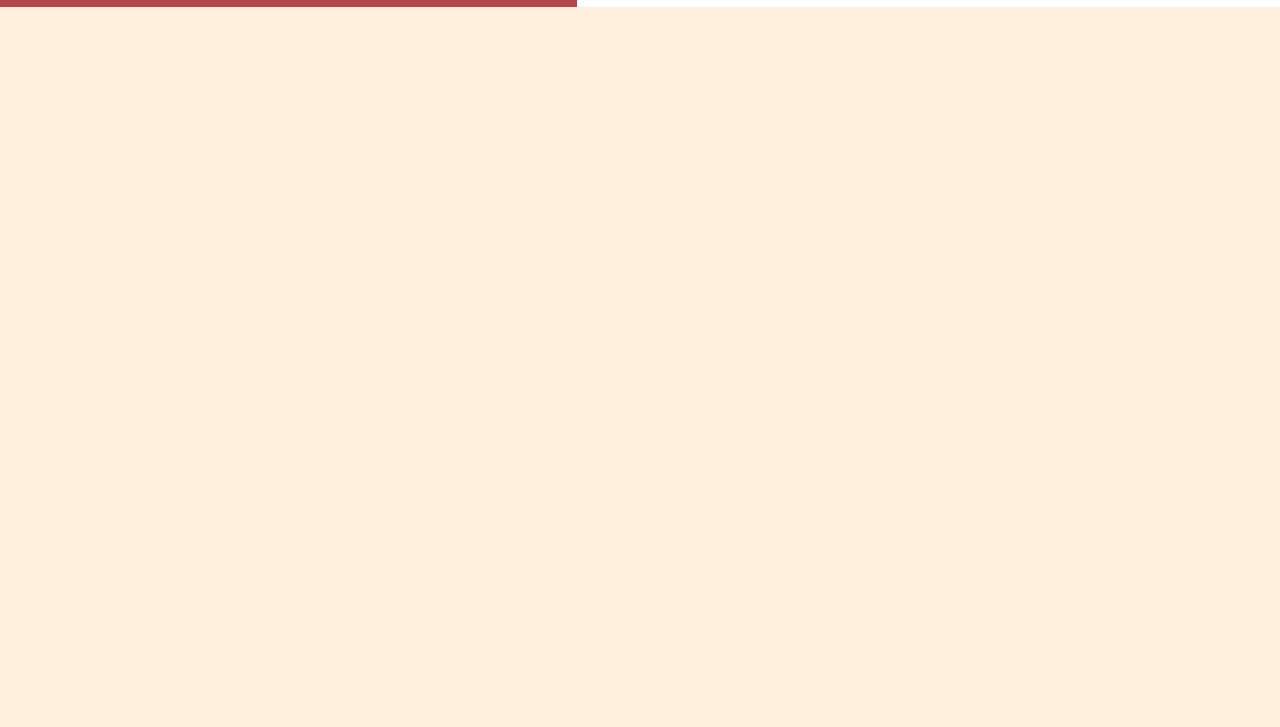
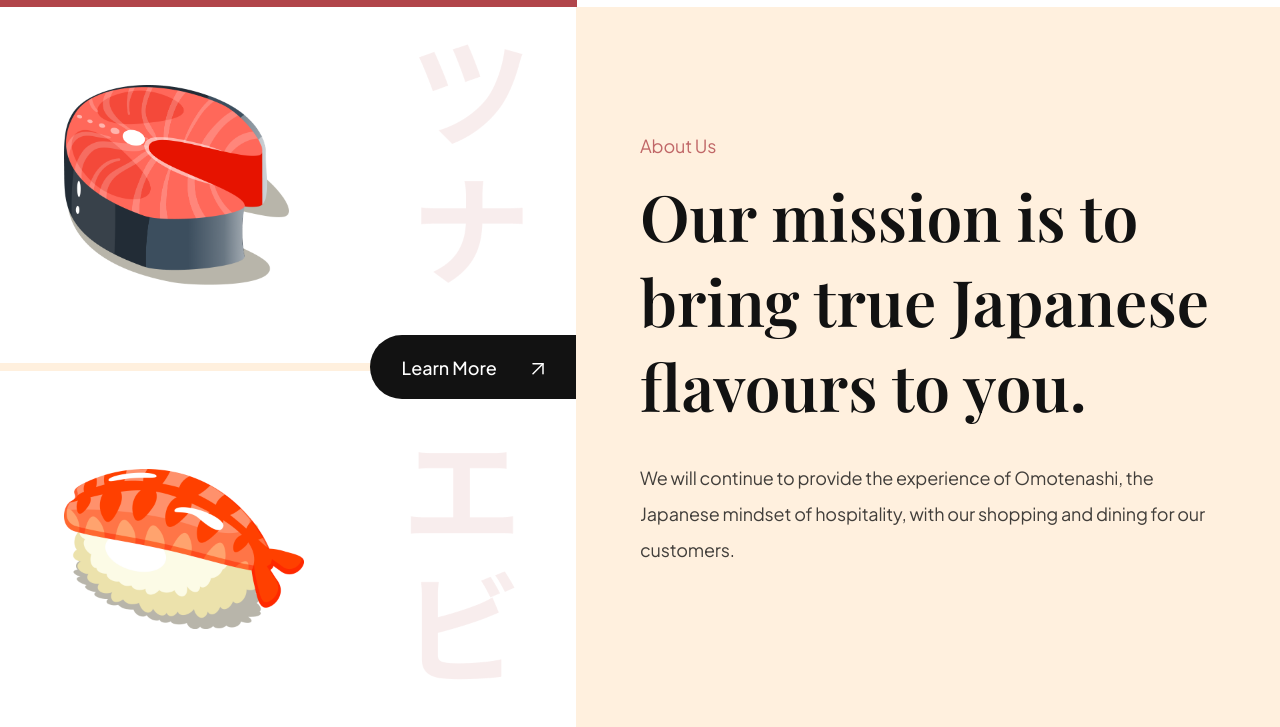
Before and after one commit to Luwaja/sushi-website-tutorial, a website built with Vite: page sushi-website-tutorial/index.html in a window 1280 px wide. Shown: the part 791-1518 px from the top of the page. Before the commit the page ends 800 px from the top, so only its background shows below. Built offline with nearby package versions, Linux system fonts and the light colour scheme.

Commit message:
implemented about us section

```diff
--- a/sushi-website-tutorial/css/sections/about.css
+++ b/sushi-website-tutorial/css/sections/about.css
@@ -1,3 +1,83 @@
-.about {
+.about-us {
+  display: flex;
+  min-height: 720px;
+  overflow: hidden;
+}
 
+.about-us__image {
+  flex: 1;
+  display: flex;
+  flex-direction: column;
+  justify-content: center;
+
+  background: var(--color-white);
+
+  position: relative;
 }
+
+.about-us__image div {
+  padding: 32px 64px;
+
+  flex: 1;
+  display: flex;
+  align-items: center;
+
+  background-position: center;
+  background-repeat: no-repeat;
+  background-size: contain;
+}
+
+.about-us__image-sushi3 {
+  border-bottom: 8px solid var(--color-creamson);
+
+  background-image: url("../../assets/about_bg1.png");
+}
+
+.about-us__image-sushi2 {
+  background-image: url("../../assets/about_bg2.png");
+}
+
+.about-us__image-sushi3 img {
+  width: 225px;
+  height: 200px;
+}
+
+.about-us__image-sushi2 img {
+  width: 240px;
+  height: 160px;
+}
+
+.about-us__button {
+  position: absolute;
+  right: 0;
+
+  padding: 12px 32px;
+  min-height: 64px;
+
+  background: var(--secondary-color);
+  border-radius: 32px 0 0 32px;
+  border: 0;
+  outline: 0;
+
+  color: #fff;
+  font-family: var(--plus-jakarta-sans);
+  font-weight: 500;
+  font-size: 18px;
+  line-height: 23px;
+
+  cursor: pointer;
+}
+
+.about-us__button img {
+  object-fit: contain;
+  margin-left: 32px;
+}
+
+.about-us__content {
+  padding: 64px;
+
+  flex: 1;
+  display: flex;
+  justify-content: center;
+  flex-direction: column;
+}
--- a/sushi-website-tutorial/css/sections/hero.css
+++ b/sushi-website-tutorial/css/sections/hero.css
@@ -56,7 +56,7 @@
 
 .hero-content-info h1 {
   font-size: 80px;
-  font-weight: 600px;
+  font-weight: 600;
   font-family: var(--playfair-display);
   color: var(--secondary-color);
 }
--- a/sushi-website-tutorial/index.html
+++ b/sushi-website-tutorial/index.html
@@ -84,6 +84,27 @@
     </section>
 
     <section class="about-us">
+      <div class="about-us__image">
+        <div class="about-us__image-sushi3">
+          <img src="assets/sushi-3.png" alt="sushi"/>
+        </div>
+
+        <button class="about-us__button">
+          Learn More
+          <img src="assets/arrow-up-right.svg" alt="learn more"/>
+        </button>
+
+        <div class="about-us__image-sushi2">
+          <img src="assets/sushi-2.png" alt="sushi"/>
+        </div>
+
+      </div>
+
+      <div class="about-us__content">
+        <p class="sushi__subtitle"> About Us</p>
+        <h3 class="sushi__title">Our mission is to bring true Japanese flavours to you.</h3>
+        <p class="sushi__description">We will continue to provide the experience of Omotenashi, the Japanese mindset of hospitality, with our shopping and dining for our customers.</p>
+      </div>
 
     </section>
 
```
